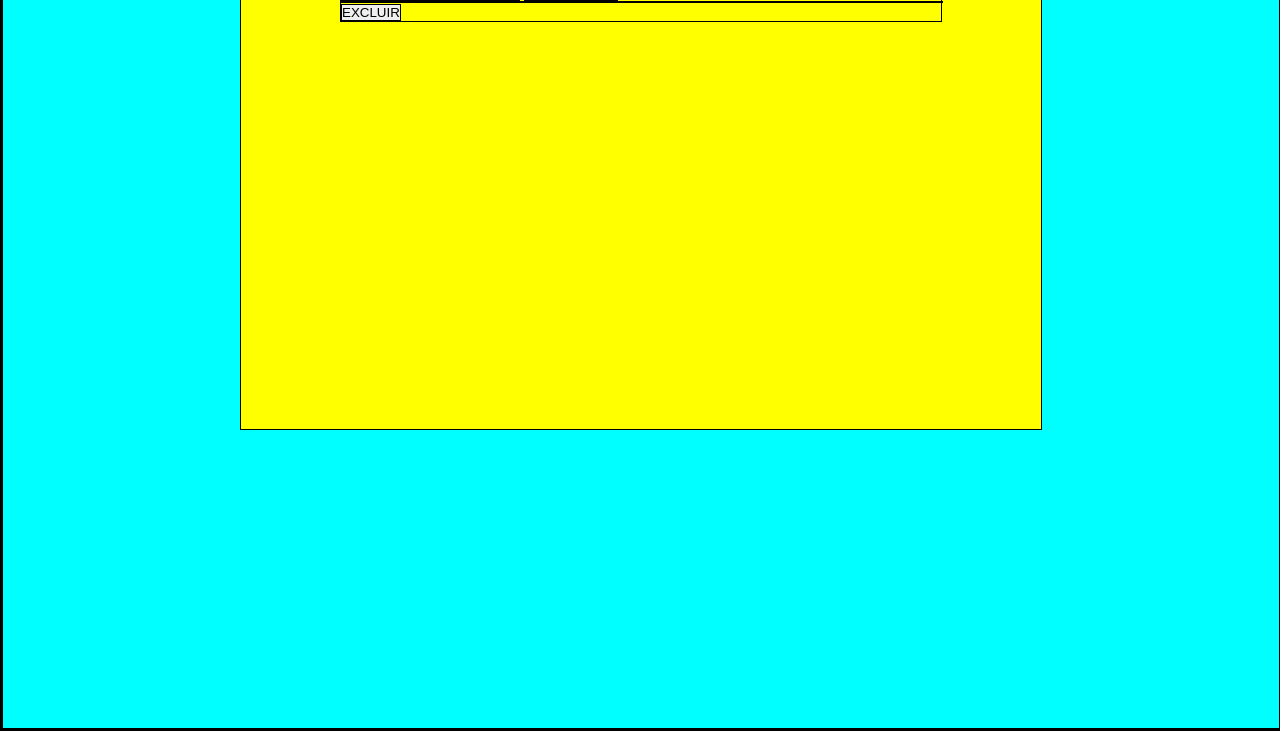
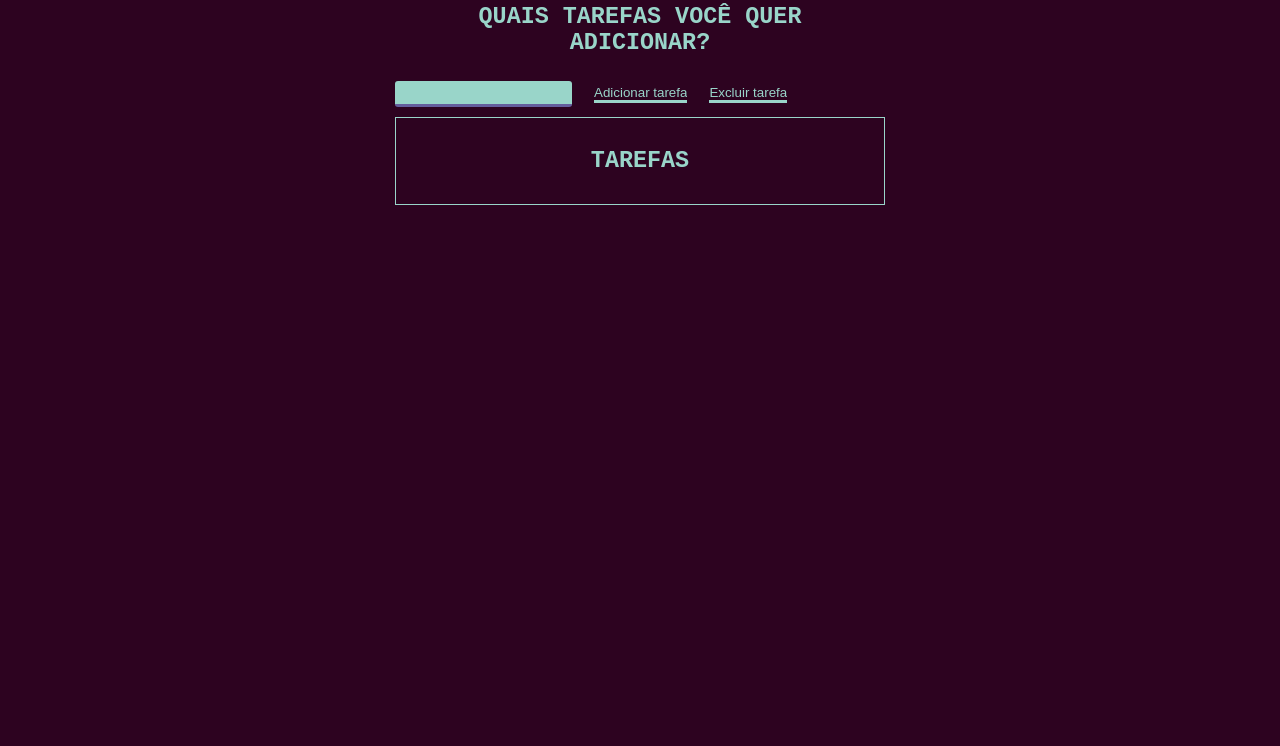
Before and after one commit to Giliard-Silva248/LISTA-DE-TAREFAS, a plain HTML site: page index.html in a window 1280 px wide. Shown: the part 75-821 px from the top of the page. Drawn offline with Linux system fonts and the light colour scheme.

Commit message:
finalizado

```diff
--- a/css/style.css
+++ b/css/style.css
@@ -1,39 +1,81 @@
+:root{
+    --cor1: #99D5C9;
+    --cor2: #6C969D;
+    --cor3: #645E9D;
+    --cor4: #392B58;
+    --cor5: #2D0320;
+}
+
 *{
     margin: 0;
     padding: 0;
-    border: 1px solid;
 }
 
+body{
+    background-color: var(--cor5);
+    color: var(--cor1);
+    height: 99.5vh;
+    font-family: 'Courier New', Courier, monospace;
+    font-size: 20px;
+}
 .container{
-    background-color: aqua;
+    max-width: 1500px;
     width: 100%;
-    height: 100vh;
+    margin: auto;
+}
+
+.conteudo{
+    max-width: 500px;
+    width: 100%;
+    margin: auto;
+    margin-top: 25px;
+    margin-bottom: 25px;
 
 }
 
-.conteudo{
-    background-color: yellow;
-    height: 500px;
-    max-width: 800px;
-    width: 100%;
-    margin: auto;
 
+.conteudo h1,h3{
+    text-align: center;
+    margin: 20px;
+}
+
+input{
+
+    margin: 5px;
+}
+
+ul{
+    margin: 5px;
+    padding: 10px;
+    text-align: right;
+    border: 1px solid;
+}
+li{
+    background-color: var(--cor3);
+    margin: 5px;
+    padding: 5px;
+    border-radius: 15px;
+}
+li:hover{
+    background-color: var(--cor4);
+}
+
+.txt{
+    background-color: var(--cor1);
+    border: none;
+    border-bottom: 3px solid var(--cor3);
+    border-radius: 3px;
+    height: 23px;
+}
+
+.btn{
+    border: none;
+    background-color: transparent;
+    color: var(--cor1);
+    border-bottom: 3px solid;
+    cursor: pointer;
 
 }
-h1, h3{
-   text-align: center;
+.btn:hover{
+    color: var(--cor2);
 }
-ul{
-    display: flex;
-    width: 600px;
-    flex-direction: row;
-    flex-wrap: wrap;
-}
-li{
-    margin: 2px;
-}
-.res {
-
-    width: 600px;
-    margin: auto;
-}
--- a/index.html
+++ b/index.html
@@ -14,13 +14,17 @@
             <h1>Lista de Tarefas</h1>
             <h3>QUAIS TAREFAS VOCÊ QUER ADICIONAR?</h3>
             <div class="res">
+                    <input type="text" name="txt" class="txt">
+                    <input type="button" value="Adicionar tarefa" class="btn" onclick="add()">
+                    <input type="button" value="Excluir tarefa"  onclick="butExcluir()" class="btn">
 
-                    <input type="text" name="txt" class="txt">
-                    <input type="button" value="adicionar tarefa" class="but" onclick="add()">
+                <ul class="tarefas" type="none">
+                    <h3>TAREFAS</h3>
+                </ul>
 
-                <ul class="tarefas" type="none"></ul>
+            </div>
+            <div class="res2">
 
-                <input type="button" value="EXCLUIR" onclick="butExcluir()">
             </div>
         </div>
     </section>
--- a/js/script.js
+++ b/js/script.js
@@ -14,17 +14,21 @@ function limpaInput(){
     txt.focus()
 }
 
-//limpa a área de texto dps de add o item
 function criaTarefas(textoInput){
+
     const li = criaLi()
     li.innerText = textoInput
-    tarefas.appendChild(li)/*add os itens na lista*/
-    limpaInput()//chamando essa função
+    tarefas.appendChild(li)
+    let data = new Date()
+    let hora = data.toLocaleTimeString()
+    /*add os itens na lista*/
+    limpaInput()//chamando essa função e limpa a área de texto dps de add o item
+
+    li.innerHTML += ` (${hora})`
 }
 
 /*add no doc o valor inserido no input*/
 function add(){
-
     if (!txt.value) return //impede q add itens vazios a lista
     criaTarefas(txt.value)
 }
```
Also changed, not shown: css/add.png (added), css/delete.png (added).
